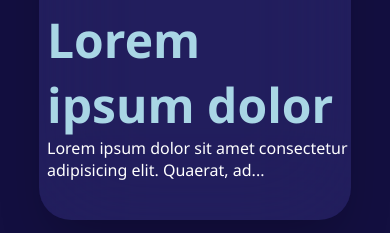
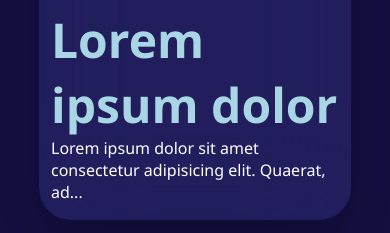
Before and after one commit to jealife/card, a plain HTML site: page index.html in a window 390 px wide. Shown: the part 413-646 px from the top of the page. Drawn offline with Linux system fonts and the light colour scheme.

Commit message:
Update index.html

```diff
--- a/index.html
+++ b/index.html
@@ -45,9 +45,14 @@
         height: 50%;
         margin: auto;
         top: 50%;
-            font-size:2rem;
+        font-size:2rem;
         /* transform: translate(50% -50%); */
     }
+        p{
+
+        font-size:2rem;
+        }
+
 
     }
 
@@ -97,14 +102,14 @@
                 <img class="rnd" src="https://unsplash.it/900" alt="image">
             </a>
             <span>
-                <h2 class="white p-l-1 text-color-blue-100">
+                <h2 class="p-l-2 text-color-blue-100">
                     Lorem ipsum dolor
                 </h2>
-                <p class="white text-small p-l-1">
+                <p class="white text-small p-l-2">
                     Lorem ipsum dolor sit amet consectetur adipisicing elit. Quaerat, ad...
                 </p>
                 <br>
-                <button class="bg-blue-600 white m-l-1 ">
+                <button class="bg-blue-600 white m-l-2 ">
                     <a class="white text
                     " href="https://tailwind-ebon-three.vercel.app/">Show more...</a>
                 </button>
```
